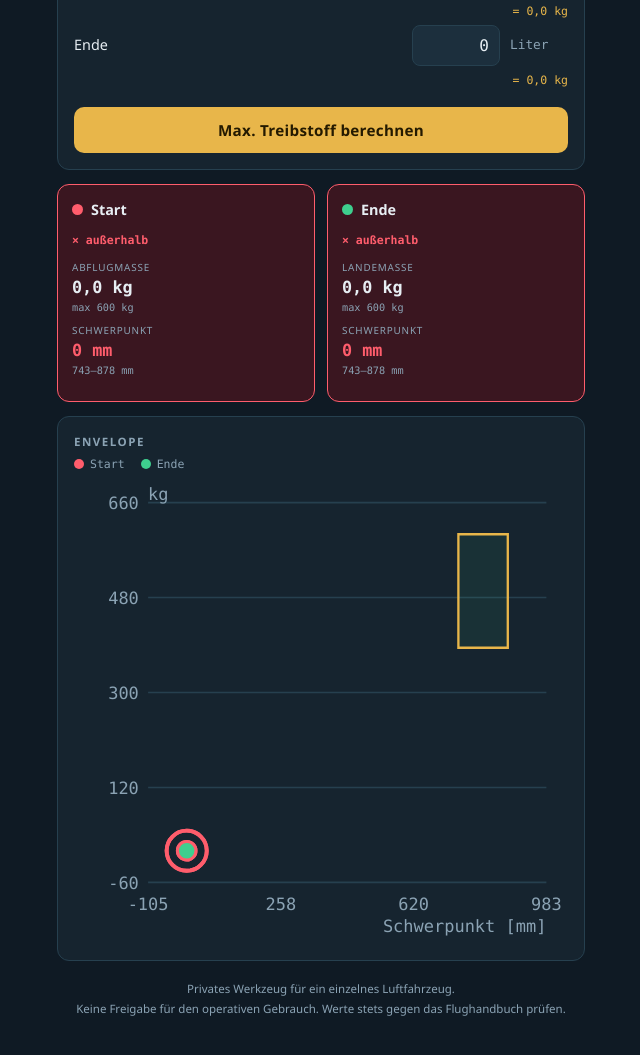
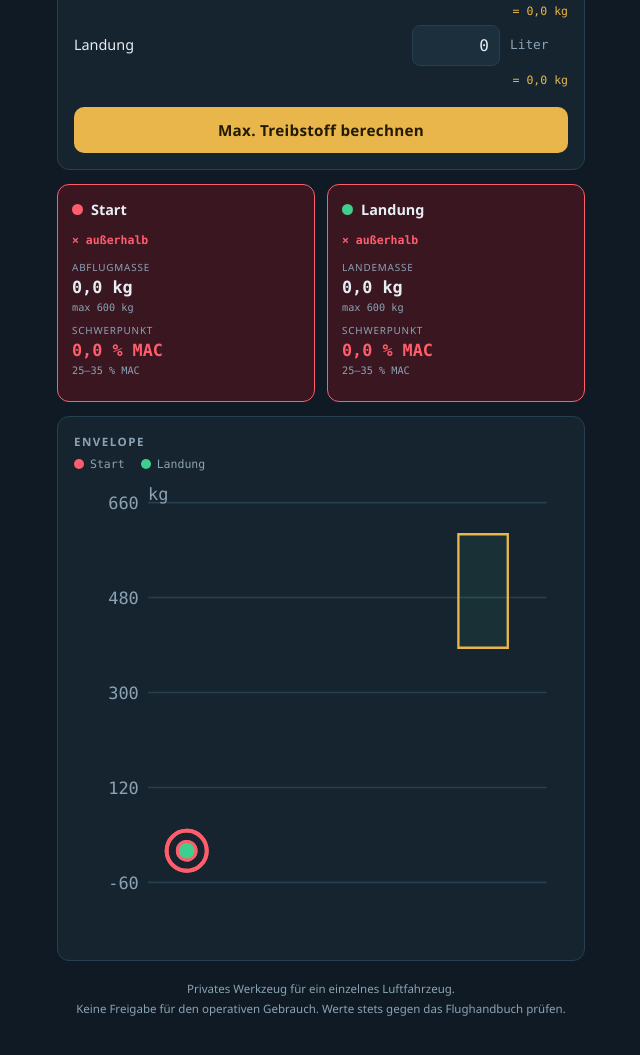
Before and after one commit to TestuserPfang/WB-Rechner, a plain HTML site: page index.html in a window 1280 px wide. Shown: the part 527-1582 px from the top of the page, without its empty margins (319-959 px from the left). Drawn offline with Linux system fonts and the light colour scheme.

Commit message:
Add files via upload

```diff
--- a/index.html
+++ b/index.html
@@ -145,7 +145,7 @@
   </div>
   <div class="conv" id="fuelStartKg">= 0,0 kg</div>
   <div class="row">
-    <label>Ende</label>
+    <label>Landung</label>
     <input type="number" id="v_fuelEnd" value="0" min="0" step="1" inputmode="decimal">
     <span class="unit">Liter</span>
   </div>
@@ -167,12 +167,12 @@
     <div class="metric">
       <div class="k">Schwerpunkt</div>
       <div class="v" id="cgStart">–</div>
-      <div class="lim">743–878 mm</div>
+      <div class="lim">25–35 % MAC</div>
     </div>
   </div>
 
   <div class="state" id="stateEnd">
-    <h3><span class="pip end"></span>Ende</h3>
+    <h3><span class="pip end"></span>Landung</h3>
     <div class="verdict" id="vEnd">–</div>
     <div class="metric">
       <div class="k">Landemasse</div>
@@ -182,7 +182,7 @@
     <div class="metric">
       <div class="k">Schwerpunkt</div>
       <div class="v" id="cgEnd">–</div>
-      <div class="lim">743–878 mm</div>
+      <div class="lim">25–35 % MAC</div>
     </div>
   </div>
 </div>
@@ -191,7 +191,7 @@
   <h2>Envelope</h2>
   <div class="legend">
     <span><span class="sw" style="background:var(--start)"></span>Start</span>
-    <span><span class="sw" style="background:var(--end)"></span>Ende</span>
+    <span><span class="sw" style="background:var(--end)"></span>Landung</span>
   </div>
   <svg id="env" viewBox="0 0 320 300"></svg>
 </div>
@@ -224,6 +224,12 @@ const AC = {
 
   tankMax: 160,          // max. Tankkapazitaet [l]
 
+  // Fuer %-MAC-Anzeige:  %MAC = (CG - LEMAC) / MAC * 100
+  MAC:   1350,           // mittlere aerodyn. Fluegeltiefe [mm]
+  LEMAC: 405.5,          // Leading Edge of MAC ab Datum [mm]
+  pctFwd: 25,            // vordere Grenze [% MAC]
+  pctAft: 35,            // hintere Grenze [% MAC]
+
   // Envelope-Eckpunkte im Uhrzeigersinn (Rechteck; bei
   // massenabhaengigen Grenzen hier weitere Punkte ergaenzen)
   envelope: [
@@ -249,6 +255,9 @@ function baseMass(){
        + (+$('m_bagWing').value||0) + (+$('m_bagRear').value||0);
 }
 
+// CG in mm -> % MAC
+function toPctMAC(cg){ return (cg - AC.LEMAC) / AC.MAC * 100; }
+
 function loadState(fuelKg){
   const items = [
     {m: +$('m_empty').value||0,   a: AC.emptyArm},
@@ -261,9 +270,10 @@ function loadState(fuelKg){
   let m=0, mom=0;
   items.forEach(i=>{ m+=i.m; mom+=i.m*i.a; });
   const cg = m>0 ? mom/m : 0;
+  const pct = m>0 ? toPctMAC(cg) : 0;
   const massOK = m <= maxMass();
   const cgOK   = cg >= AC.cgFwd && cg <= AC.cgAft;
-  return {m, cg, massOK, cgOK, ok: massOK && cgOK};
+  return {m, cg, pct, massOK, cgOK, ok: massOK && cgOK};
 }
 
 function compute(){
@@ -289,7 +299,7 @@ function paint(st, boxId, vId, mId, cgId){
   $(vId).textContent = st.ok ? '✓ innerhalb' : '× außerhalb';
   $(mId).textContent = fmt(st.m)+' kg';
   $(mId).className = 'v' + (st.massOK?'':' bad');
-  $(cgId).textContent = fmt(st.cg,0)+' mm';
+  $(cgId).textContent = fmt(st.pct,1)+' % MAC';
   $(cgId).className = 'v' + (st.cgOK?'':' bad');
 }
 
@@ -314,12 +324,7 @@ function drawEnvelope(S, E){
     s+='<line class="grid-l" x1="'+pad.l+'" y1="'+y.toFixed(1)+'" x2="'+(W-pad.r)+'" y2="'+y.toFixed(1)+'"/>';
     s+='<text class="axis-lbl" x="'+(pad.l-6)+'" y="'+(y+4).toFixed(1)+'" text-anchor="end">'+Math.round(mv)+'</text>';
   }
-  for(let i=0;i<=3;i++){
-    const cv=cgLo+(cgHi-cgLo)*i/3, x=X(cv);
-    s+='<text class="axis-lbl" x="'+x.toFixed(1)+'" y="'+(H-pad.b+18)+'" text-anchor="middle">'+Math.round(cv)+'</text>';
-  }
   s+='<text class="axis-lbl" x="'+pad.l+'" y="12">kg</text>';
-  s+='<text class="axis-lbl" x="'+(W-pad.r)+'" y="'+(H-8)+'" text-anchor="end">Schwerpunkt [mm]</text>';
 
   const poly=AC.envelope.map(p=>X(p.cg).toFixed(1)+','+Y(p.m).toFixed(1)).join(' ');
   s+='<polygon class="env-poly" points="'+poly+'"/>';
```
